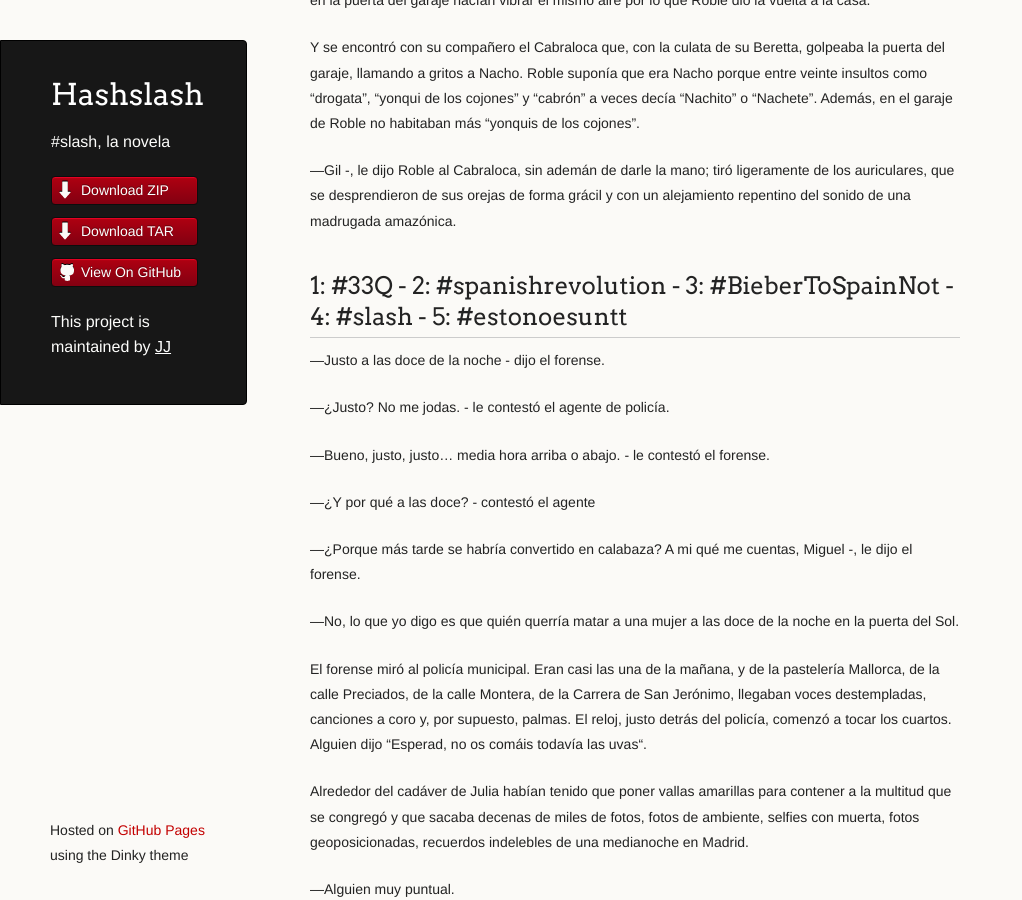
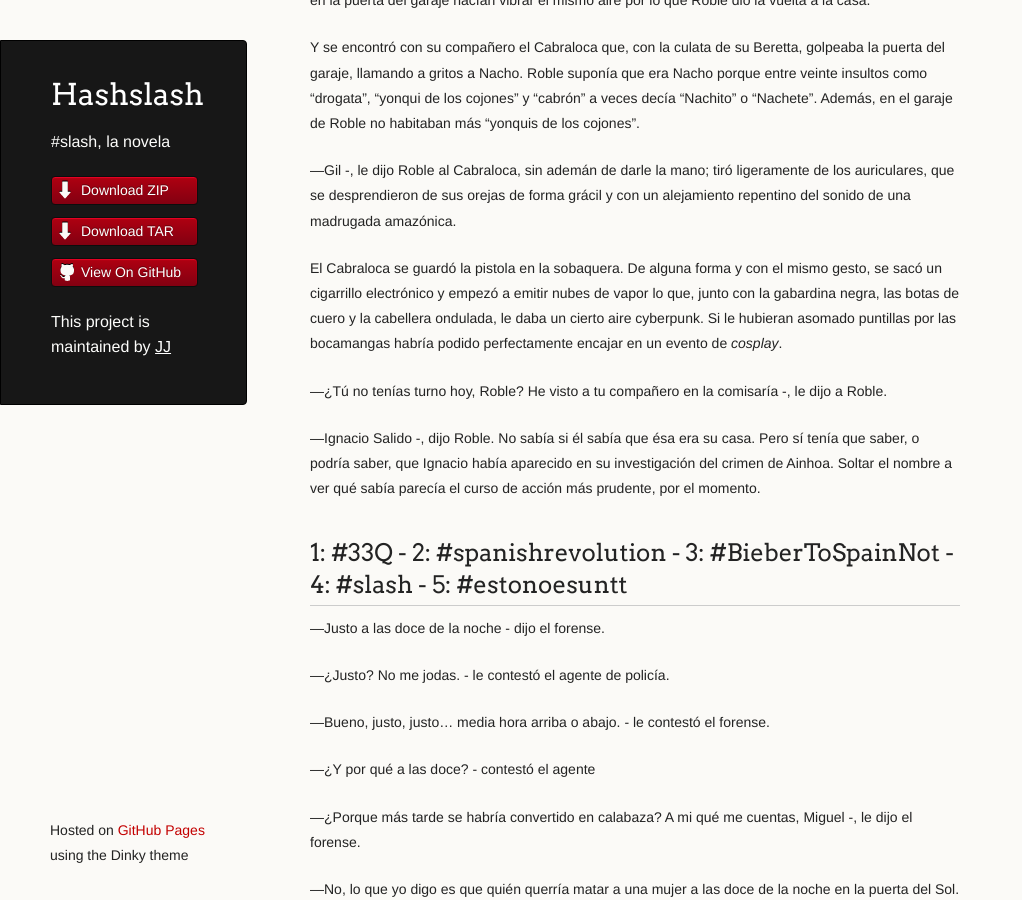
Before and after one commit to JJ/HashSlash, a Jekyll site: the page built from texto/HashSlash.md, in a window 1280 px wide and 900 px high, scrolled down 75626 px. Shown: the whole window, without its empty margins (0-1022 px from the left). Built offline with Jekyll 4.4.1, drawn with Linux system fonts in a browser that asks for light colours.

Commit message:
Sync texto/HashSlash.md from master to gh-pages

```diff
--- a/texto/HashSlash.md
+++ b/texto/HashSlash.md
@@ -3764,6 +3764,22 @@ ligeramente de los auriculares, que se desprendieron de sus orejas de
 forma grácil y con un alejamiento repentino del sonido de una
 madrugada amazónica.
 
+El Cabraloca se guardó la pistola en la sobaquera. De alguna forma y
+con el mismo gesto, se sacó un cigarrillo electrónico y empezó a
+emitir nubes de vapor lo que, junto con la gabardina negra, las botas
+de cuero y la
+cabellera ondulada, le daba un cierto aire cyberpunk. Si le hubieran
+asomado puntillas por las bocamangas habría podido perfectamente
+encajar en un evento de *cosplay*.
+
+—¿Tú no tenías turno hoy, Roble? He visto a tu compañero en la
+comisaría -, le dijo a Roble.
+
+—Ignacio Salido -, dijo Roble. No sabía si él sabía que ésa era su
+casa. Pero sí tenía que saber, o podría saber, que Ignacio había
+aparecido en su investigación del crimen de Ainhoa. Soltar el nombre a
+ver qué sabía parecía el curso de acción más prudente, por el
+momento.
 
 
 1: #33Q - 2: #spanishrevolution - 3: #BieberToSpainNot - 4: #slash - 5: #estonoesuntt
```
